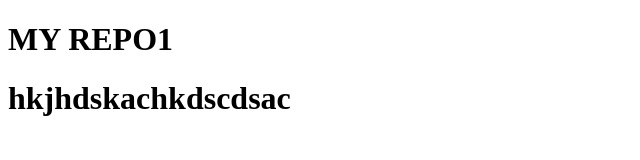
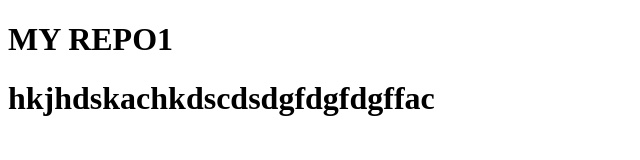
Before and after one commit to DorinaLav/Repo1, a plain HTML site: page index.html in a window 1280 px wide. Shown: the whole page, without its empty margins (0-640 px from the left). Drawn offline with Linux system fonts and the light colour scheme.

Commit message:
CHANGESSSS

```diff
--- a/index.html
+++ b/index.html
@@ -8,6 +8,6 @@
 </head>
 <body>
     <h1>MY REPO1<h1>
-        <h>hkjhdskachkdscdsac<h2>
+        <h>hkjhdskachkdscdsdgfdgfdgffac<h2>
 </body>
 </html>
```
